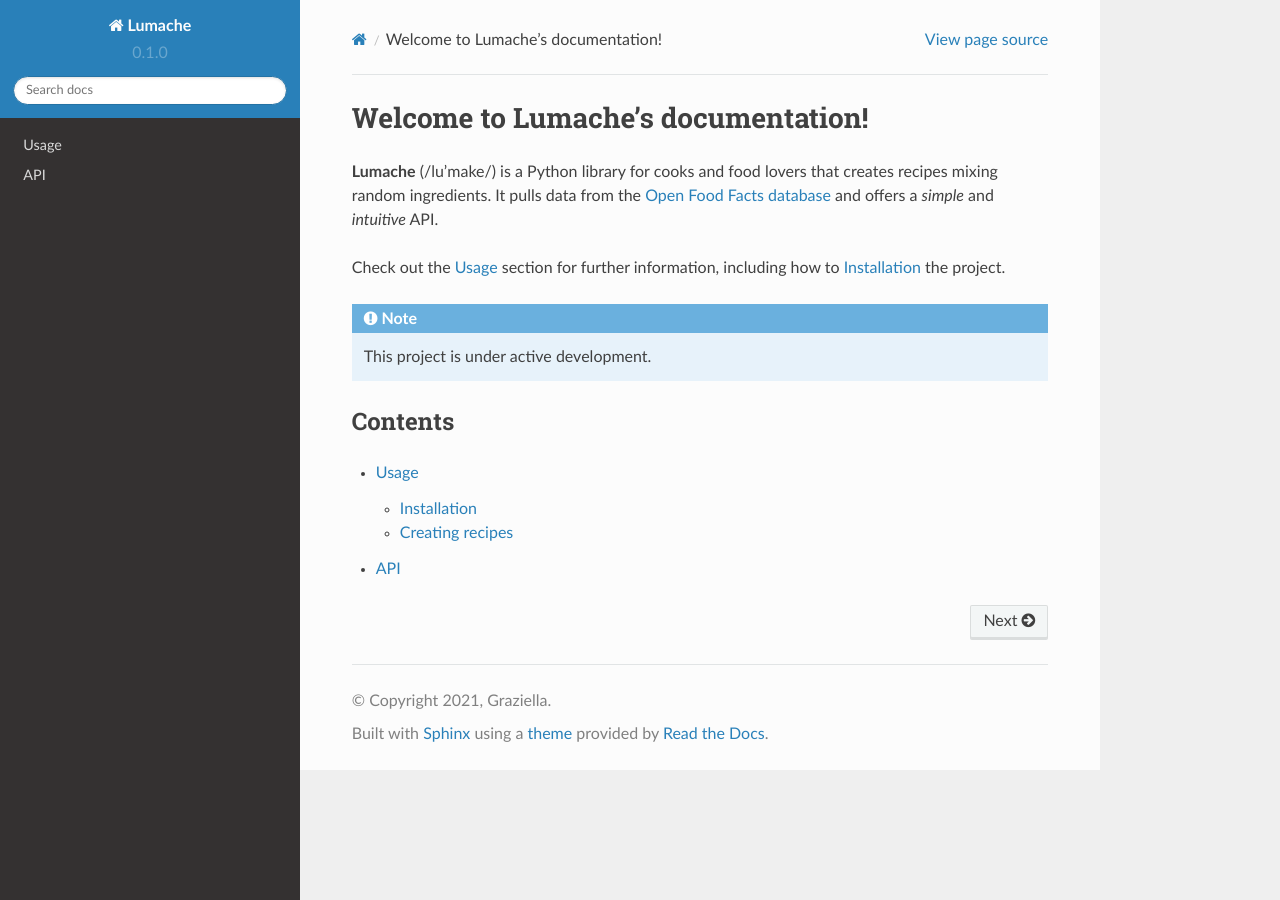
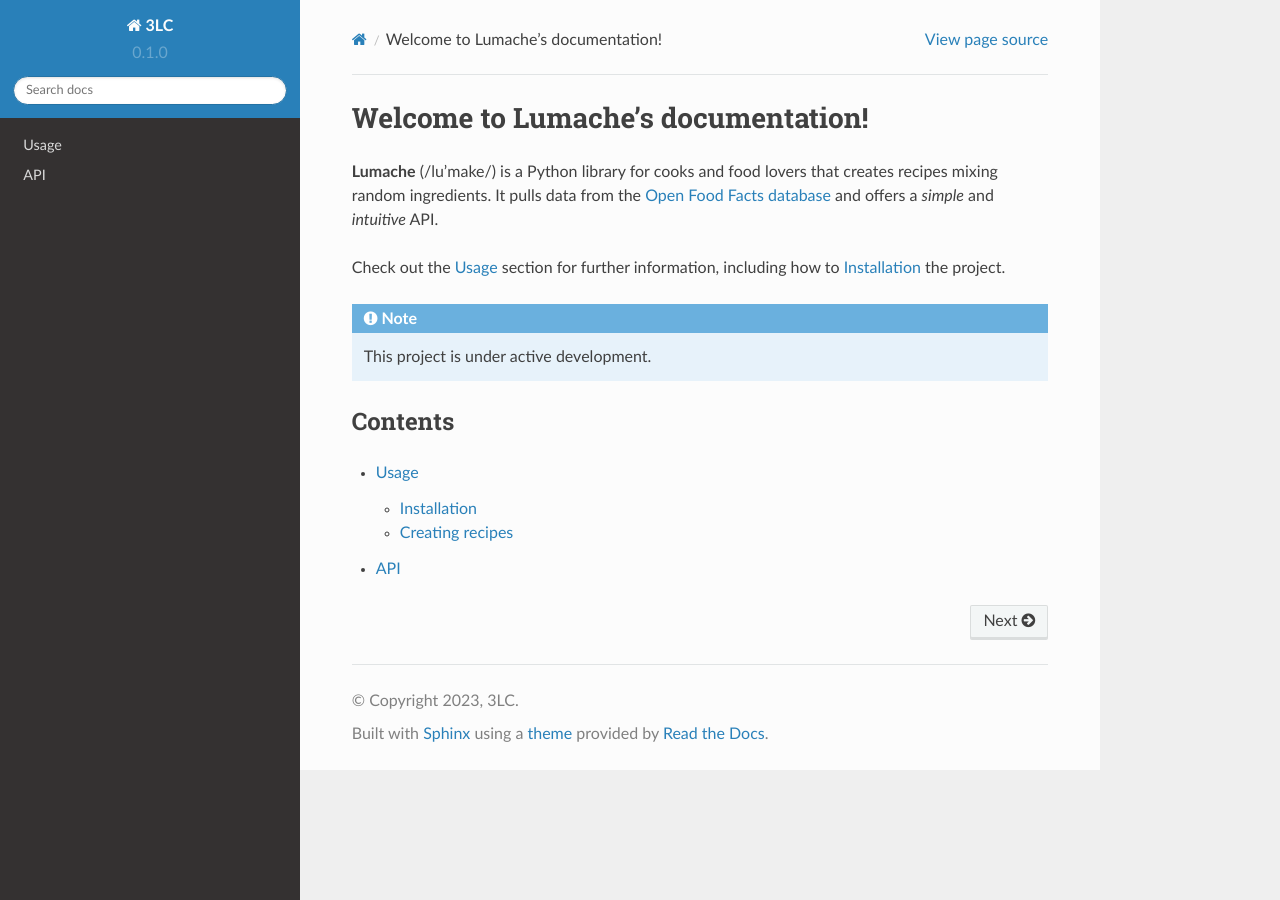
Before and after one commit to swiss-transplant-cohort-study/3LC-user-manual, a Sphinx documentation site: the page built from docs/source/index.rst, in a window 1280 px wide. Built offline with Sphinx 7.4.7 and the Read the Docs theme 2.0.0, drawn with Linux system fonts in a browser that asks for light colours.

Commit message:
Update conf.py

```diff
--- a/docs/source/conf.py
+++ b/docs/source/conf.py
@@ -2,9 +2,9 @@
 
 # -- Project information
 
-project = 'Lumache'
-copyright = '2021, Graziella'
-author = 'Graziella'
+project = '3LC '
+copyright = '2023, 3LC'
+author = 'Simona Rossi'
 
 release = '0.1'
 version = '0.1.0'
```
